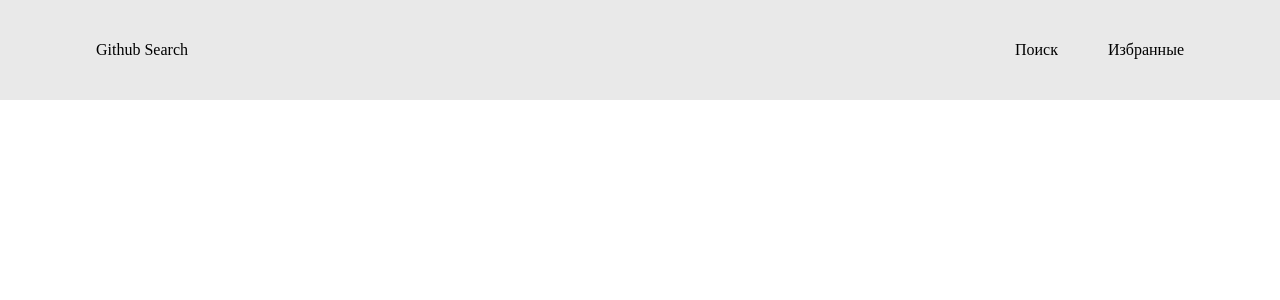
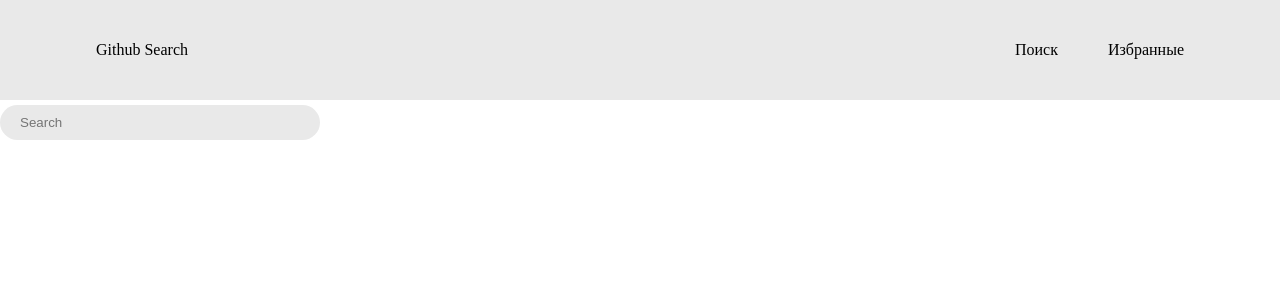
Before and after one commit to MrTomMus/github_search, a React (Vite) app: page / in a window 1280 px wide. Shown: the top 300 px of the page. Built offline with nearby package versions, Linux system fonts and the light colour scheme.

Commit message:
feat: add search input

```diff
--- a/src/App.tsx
+++ b/src/App.tsx
@@ -1,4 +1,5 @@
 import styles from './App.module.scss';
+import { InputSearch } from './components/searchInput/InputSearch';
 
 function App() {
 
@@ -16,7 +17,7 @@ function App() {
                         </ul>
                     </nav>
                 </div>
-
+                <InputSearch />
             </header>
         </>
     )
--- /dev/null
+++ b/src/components/searchInput/InputSearch.module.scss
@@ -0,0 +1,18 @@
+.input {
+  outline: none;
+  border: none;
+  margin-top: 5px;
+  padding: 10px 20px;
+  width: 35vh;
+  border-radius: 25px;
+  background-color: #e9e9e9;
+}
+
+.input:hover {
+  background-color: #e3e1e1;
+}
+
+.input:focus {
+  background-color: white;
+  border: 1px solid blue
+}
--- /dev/null
+++ b/src/components/searchInput/InputSearch.tsx
@@ -0,0 +1,21 @@
+import styles from './inputSearch.module.scss'
+import { ChangeEvent, useState } from "react"
+
+
+export const InputSearch = () => {
+  const [title, setTitle] = useState('')
+
+  const onChange = (e: ChangeEvent<HTMLInputElement>) => {
+    setTitle(e.currentTarget.value)
+
+  }
+
+  return (
+    <input
+      className={styles.input}
+      value={title.trim()}
+      onChange={onChange}
+      placeholder='Search'
+    />
+  )
+}
```
Also changed, not shown: 2 other files (tests, documents, lock files or other folders).
